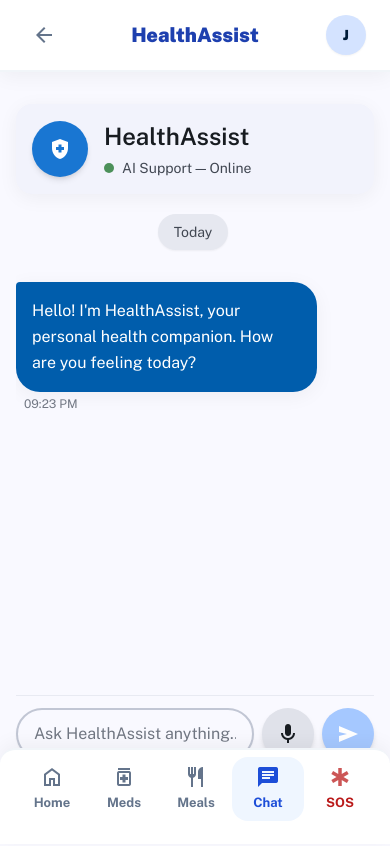
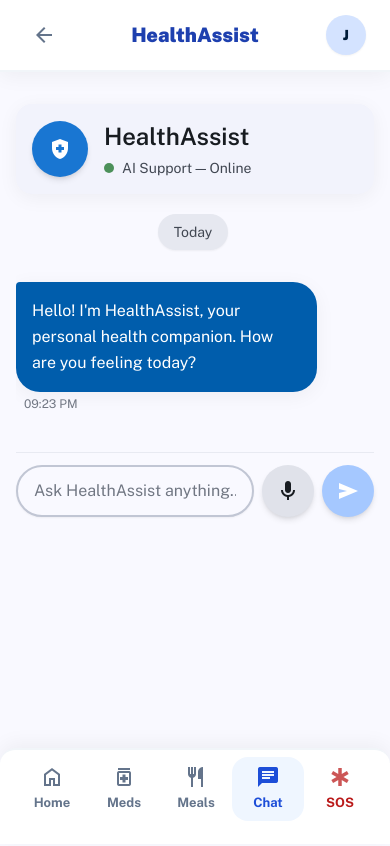
Before and after one commit to smit061205/Aarogya-sarwar, a React (Vite) app in the folder frontend/: page /chat in a window 390 px wide. Shown: the top 846 px of the page. Built offline with nearby package versions, Linux system fonts and the light colour scheme.

Commit message:
Fix mobile CSS root layout sizing

```diff
--- a/frontend/src/index.css
+++ b/frontend/src/index.css
@@ -5,7 +5,9 @@
 @layer base {
   body {
     @apply bg-background text-on-background font-body-md antialiased min-h-screen flex flex-col;
-    min-height: max(884px, 100dvh);
+  }
+  #root {
+    @apply flex flex-col flex-1 w-full;
   }
 }
 
--- a/frontend/src/pages/Chat.jsx
+++ b/frontend/src/pages/Chat.jsx
@@ -131,7 +131,7 @@ export default function Chat() {
   const totalMeals = meals.length;
 
   return (
-    <div className="flex flex-col w-full mt-4 flex-1" style={{ height: 'calc(100svh - 180px)' }}>
+    <div className="flex flex-col w-full mt-4 flex-1 h-full">
       {/* AI Header */}
       <div className="bg-surface-container-low px-4 py-4 flex items-center gap-4 shadow-[0_4px_20px_rgba(0,0,0,0.05)] rounded-2xl mb-3">
         <div className="w-14 h-14 rounded-full bg-primary-container flex-shrink-0 flex items-center justify-center shadow-md">
```
